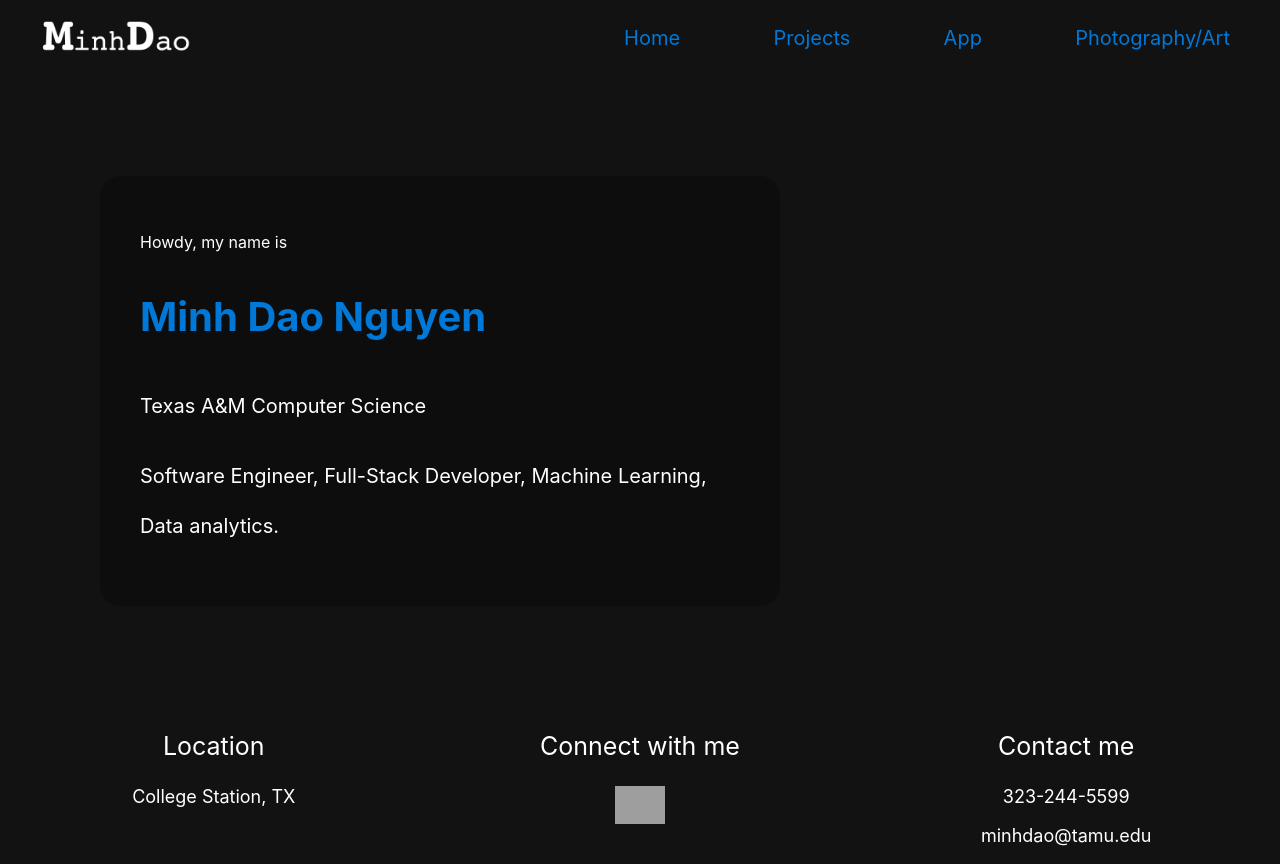
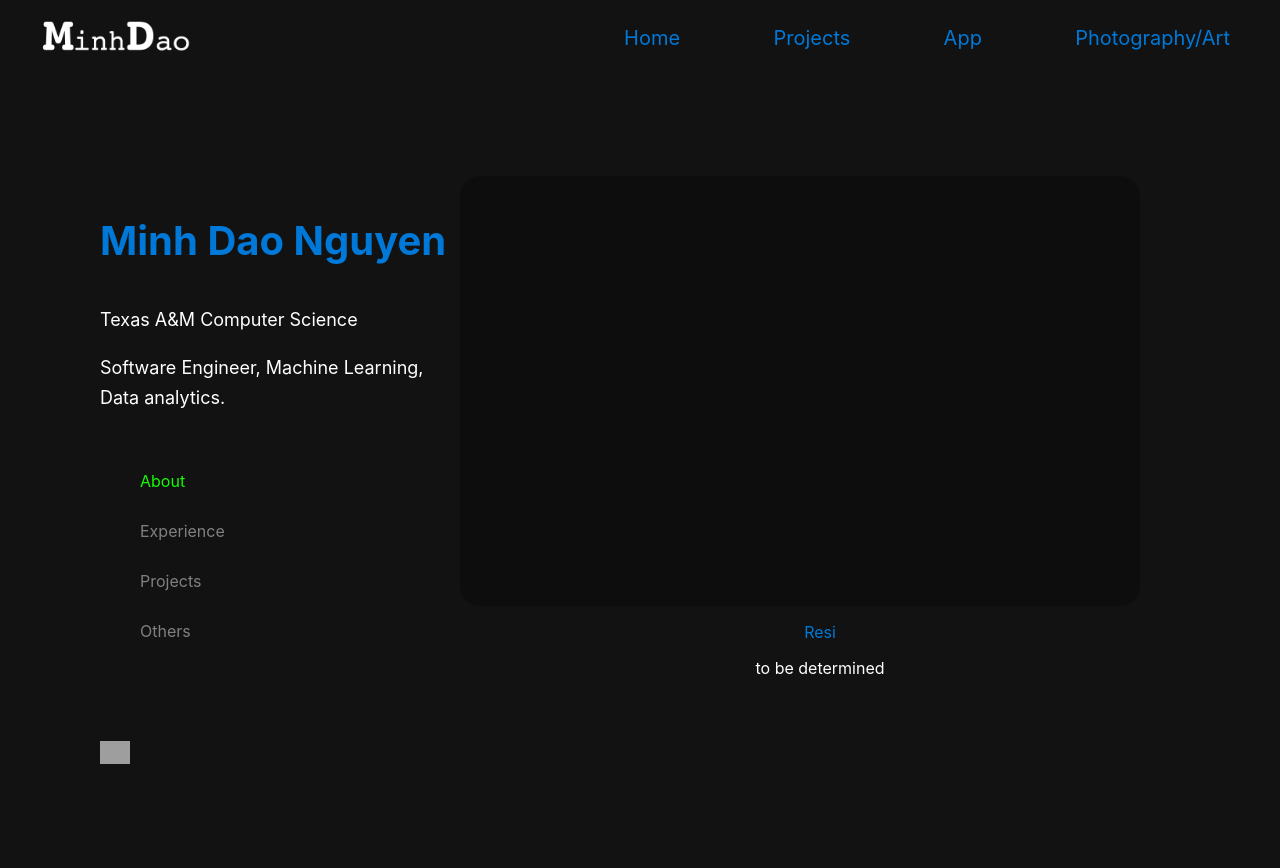
Before and after one commit to Minh-Dao-Nguyen/Minh-Dao-Profolio-React, a React (Create React App) app: page / in a window 1280 px wide. Built offline with nearby package versions, Linux system fonts and the light colour scheme; grey boxes are pictures that could not be loaded.

Commit message:
Side Menu Design update

```diff
--- a/src/App.css
+++ b/src/App.css
@@ -36,3 +36,8 @@
     transform: rotate(360deg);
   }
 }
+
+.app-container {
+  height: 800px;
+  background-color: #121212;
+}
--- a/src/App.js
+++ b/src/App.js
@@ -14,7 +14,7 @@ function App() {
           <Route path='/' element={<Home />} />
           <Route path='/projects' element={<Projects />} />
         </Routes>
-        <Footer />
+
       </Router>
     </div>
   );
--- a/src/Components/Footer/Footer.css
+++ b/src/Components/Footer/Footer.css
@@ -3,6 +3,7 @@
     justify-content: center;
     /*background-color: #0d333b;*/
     background-color: #121212;
+    padding: 20px;
 }
 
 #footer-location,
@@ -20,7 +21,7 @@
 
 .footer-title {
     font-size: 25px;
-    color: white;
+    color: #0078d7;
 }
 
 .footer-text {
@@ -30,3 +31,7 @@
 .footer-logo{
     width: 50px;
 }
+
+.hidden{
+    display: none;
+}
--- a/src/Components/Footer/Footer.js
+++ b/src/Components/Footer/Footer.js
@@ -27,7 +27,7 @@ const Footer = () => {
         <div id="footer-contact">
             <div className="footer-cont">
                 <p className="footer-title"> Contact me</p>
-                <p className="footer-text"> 323-244-5599</p>
+                <p className="footer-text hidden"> 323-244-5599</p>
                 <p className="footer-text"> minhdao@tamu.edu</p>
             </div>
         </div>
--- /dev/null
+++ b/src/Components/Side Menu/SideMenu.css
@@ -0,0 +1,47 @@
+.center-div{
+    display: flex;
+    justify-content: center;
+    align-items: center;
+}
+
+.sideMenu-container{
+    text-align: left;
+}
+
+.name-text{
+    font-size: 40px;
+    font-weight: bold;
+    color: #0078d7;
+}
+
+.aboutMe-text {
+    display: block;
+    font-size: 18px;
+    line-height: 30px;
+    margin-top: 10px;
+    color: white;
+}
+
+.sections-container{
+    padding-top: 10px;
+    text-align: left;
+}
+
+.section-option{
+    color: gray;
+    list-style: none;
+    margin-top: 30px;
+}
+
+
+.icons-container{
+}
+
+
+.linkIn-logo{
+    width: 30px;
+}
+
+.active{
+    color: #13fb03;
+}
--- /dev/null
+++ b/src/Components/Side Menu/SideMenu.js
@@ -0,0 +1,35 @@
+import "./SideMenu.css";
+import LinkedinLogo from '../../Images/Logo/linkIn-logo.png'
+
+function SideMenu () {
+    return (
+        <div className="sideMenu-container">
+        <div id="aboutMe-text">
+            <p className="name-text reveal-typeText">Minh Dao Nguyen</p>
+            <p className="reveal-typeText aboutMe-text">
+                Texas A&M Computer Science
+            </p>
+            <p className="reveal-typeText aboutMe-text">
+                Software Engineer, Machine Learning, Data analytics.
+            </p>
+        </div>
+        <div className = "sections-container">
+            <ul>
+                <li className="section-option active"> About </li>
+                <li className="section-option"> Experience </li>
+                <li className="section-option"> Projects </li>
+                <li className="section-option"> Others </li>
+            </ul>
+        </div>
+        <div className="icons-container">
+            <a href="https://www.linkedin.com/in/minhdaonguyen/">
+                <img src={LinkedinLogo} className="linkIn-logo" alt='LinkedIn logo' />
+            </a>
+
+        </div>
+    </div>
+    )
+}
+
+
+export default SideMenu;
--- /dev/null
+++ b/src/Components/Small Display Box/SmallDisplayBox.css
@@ -0,0 +1,8 @@
+.title-text{
+    color: #0078d7;
+}
+
+.description-text{
+    color: white;
+    margin-top: 10px;
+}
--- /dev/null
+++ b/src/Components/Small Display Box/SmallDisplayBox.js
@@ -0,0 +1,15 @@
+import "./SmallDisplayBox.css"
+
+function SmallDisplayBox(props) {
+    return (
+        <div className="small-display-box">
+            <p className="title-text"> {props.title} </p>
+            <p className="description-text"> {props.description} </p>
+            <div className="tools-container">
+
+            </div>
+        </div>
+    )
+}
+
+export default SmallDisplayBox;
--- a/src/Pages/Home/Home.css
+++ b/src/Pages/Home/Home.css
@@ -1,4 +1,3 @@
-
 .center-div{
     display: flex;
     justify-content: center;
@@ -7,9 +6,10 @@
 
 .home-container{
     padding: 100px;
-
     background-color: #121212;
-
+    display: flex;
+    flex-direction: row;
+    justify-content: space-between;
 }
 
 .aboutMe-cont{
@@ -23,17 +23,27 @@
     margin-right: 40px;
 }
 
+.sideMenu-container{
+    text-align: left;
+}
+
 .name-text{
     font-size: 40px;
     font-weight: bold;
     color: #0078d7;
 }
+.greeding-text{
+    font-size: 15px;
+    font-weight: bold;
+    color: white;
+}
 
 .aboutMe-text {
     display: block;
     font-size: 20px;
-    line-height: 50px;
+    line-height: 30px;
     margin-top: 10px;
+    color: white;
 }
 
 
@@ -59,10 +69,17 @@
     width: 200px;
     height: 70px;
     padding: 20px;
+}
 
+.icons-container{
+    margin-top: 100px;
 }
 
 #face-photo{
     border-radius: 50%;
     width: 200px;
 }
+
+.linkIn-logo{
+    width: 50px;
+}
--- a/src/Pages/Home/Home.js
+++ b/src/Pages/Home/Home.js
@@ -1,13 +1,19 @@
 import "./Home.css";
 import { aboutMe } from "./HomeComp";
-import { stickMenu } from "./HomeComp";
+import SideMenu from "../../Components/Side Menu/SideMenu";
+import { ExperienceCont } from "./HomeComp";
 
 
 function Home() {
     return (
         <div className="home-container">
-            {stickMenu()}
-            {aboutMe()}
+            <div>
+                <SideMenu />
+            </div>
+            <div>
+                {aboutMe()}
+                <ExperienceCont />
+            </div>
         </div>
     );
 }
--- a/src/Pages/Home/HomeComp.js
+++ b/src/Pages/Home/HomeComp.js
@@ -1,24 +1,19 @@
 import "./Home.css";
 import facePhoto from "../../Images/Image/face-photo.png";
+import SmallDisplayBox from "../../Components/Small Display Box/SmallDisplayBox";
+
 
 export function aboutMe() {
     return (
         <div className="aboutMe-cont">
             <div id="aboutMe-text">
-                <p className="greeding-text reveal-typeText">Howdy, my name is</p>
-                <p className="name-text reveal-typeText">Minh Dao Nguyen</p>
-                <p className="reveal-typeText aboutMe-text">
-                    Texas A&M Computer Science
-                </p>
-                <p className="reveal-typeText aboutMe-text">
-                    Software Engineer, Full-Stack Developer, Machine Learning, Data analytics.
-                </p>
+
             </div>
         </div>
     );
 }
 
-export function MainButtons () {
+export function MainButtons() {
     return (
         <div className="center-div">
             <div className="reveal-after-typeText resume-button-cont border-reveal">
@@ -33,10 +28,10 @@ export function MainButtons () {
     );
 }
 
-export function stickMenu () {
-    return (
-        <div >
-
+export function ExperienceCont() {
+    return(
+        <div className="experience-container">
+            <SmallDisplayBox title="Resi" description="to be determined"/>
             </div>
     );
 }
```
Lines whose indentation alone changed are shown as unchanged.
